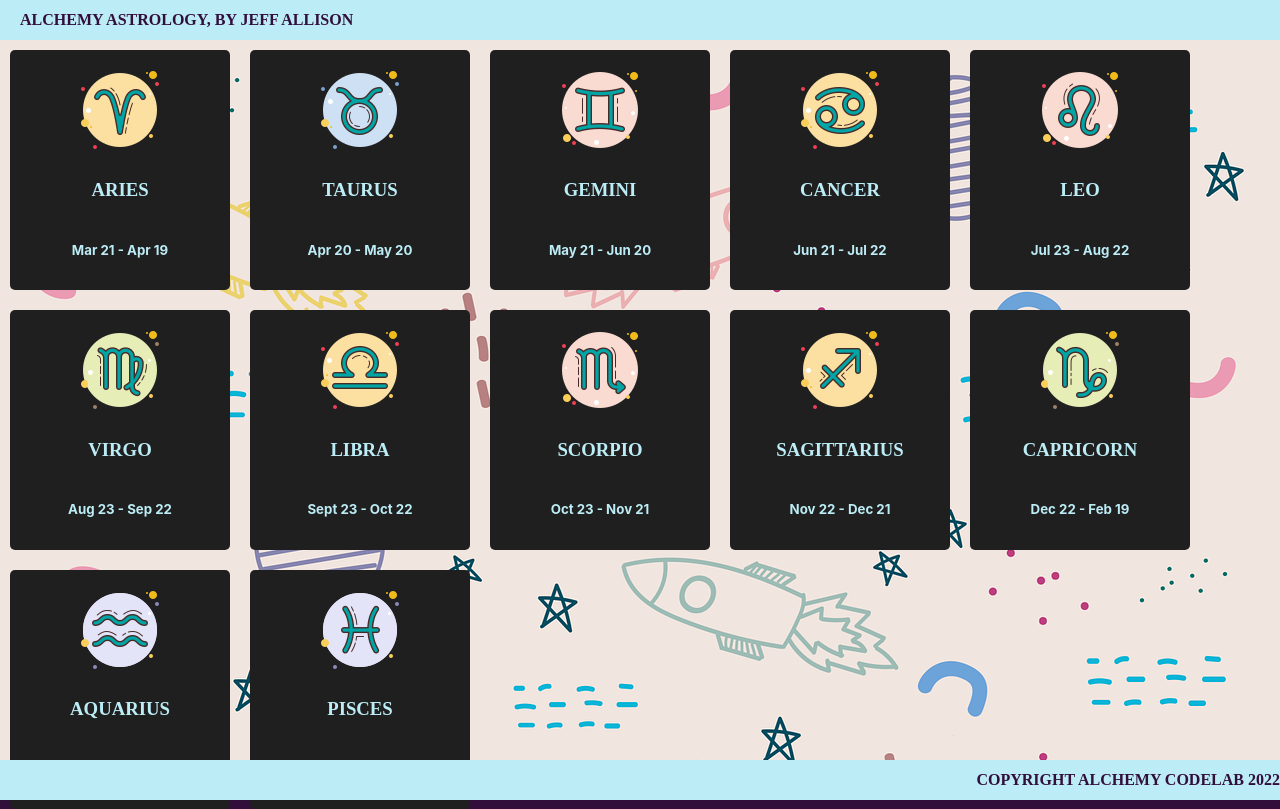
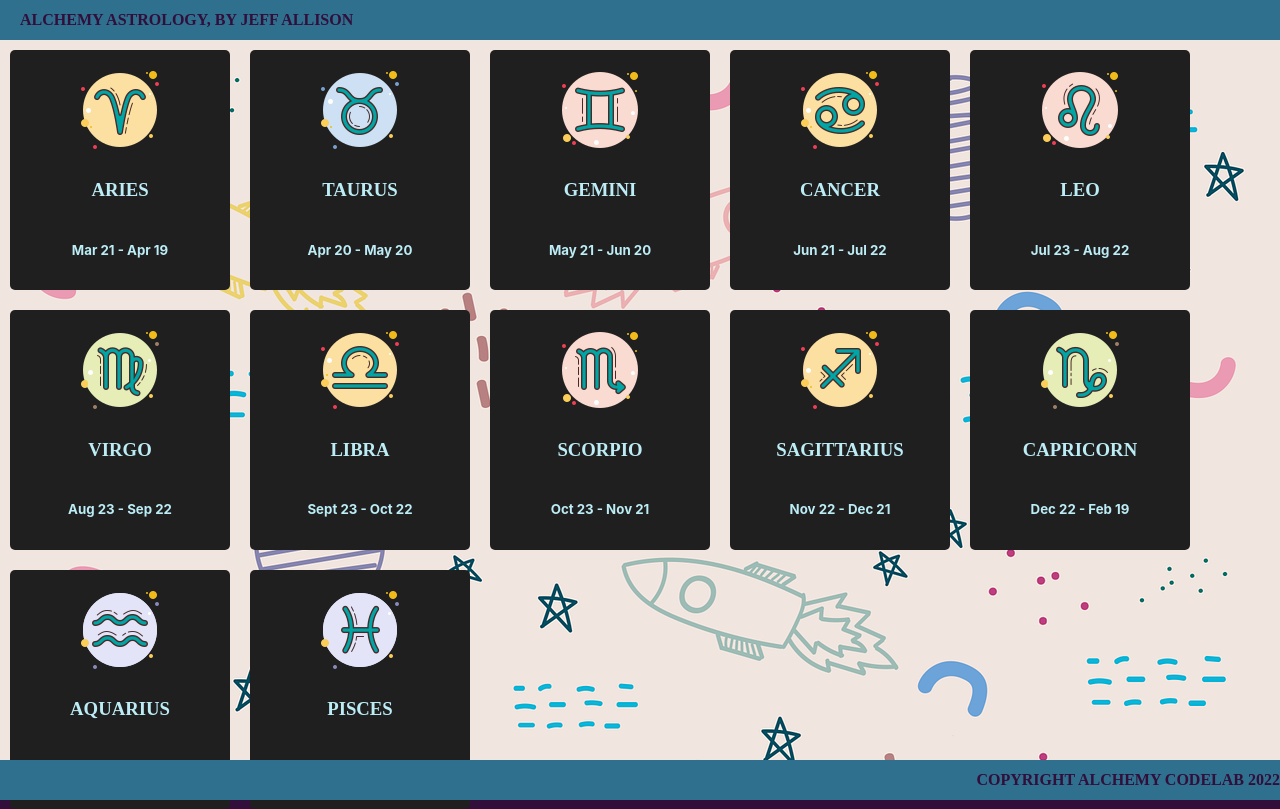
Before and after one commit to JeffreyAllison/zodiacreactHB, a React (Create React App) app: page / in a window 1280 px wide. Built offline with nearby package versions, Linux system fonts and the light colour scheme; a web font is replaced by a local one.

Commit message:
altered header and footer background colors

```diff
--- a/src/Footer/Footer.css
+++ b/src/Footer/Footer.css
@@ -3,7 +3,7 @@ footer {
   text-transform: uppercase;
   font-weight: bold;
   height: 40px;
-    background-color: var(--color4);
+  background-color: rgb(46, 112, 141);
   display: flex;
   align-items: center;
   justify-content: flex-end;
--- a/src/Header/Header.css
+++ b/src/Header/Header.css
@@ -3,7 +3,7 @@ header {
   text-transform: uppercase;
   font-weight: bold;
   height: 40px;
-  background-color: var(--color4);
+  background-color: rgb(46, 112, 141);
   display: flex;
   align-items: center;
   padding-left: 20px;
```
Lines whose indentation alone changed are shown as unchanged.
